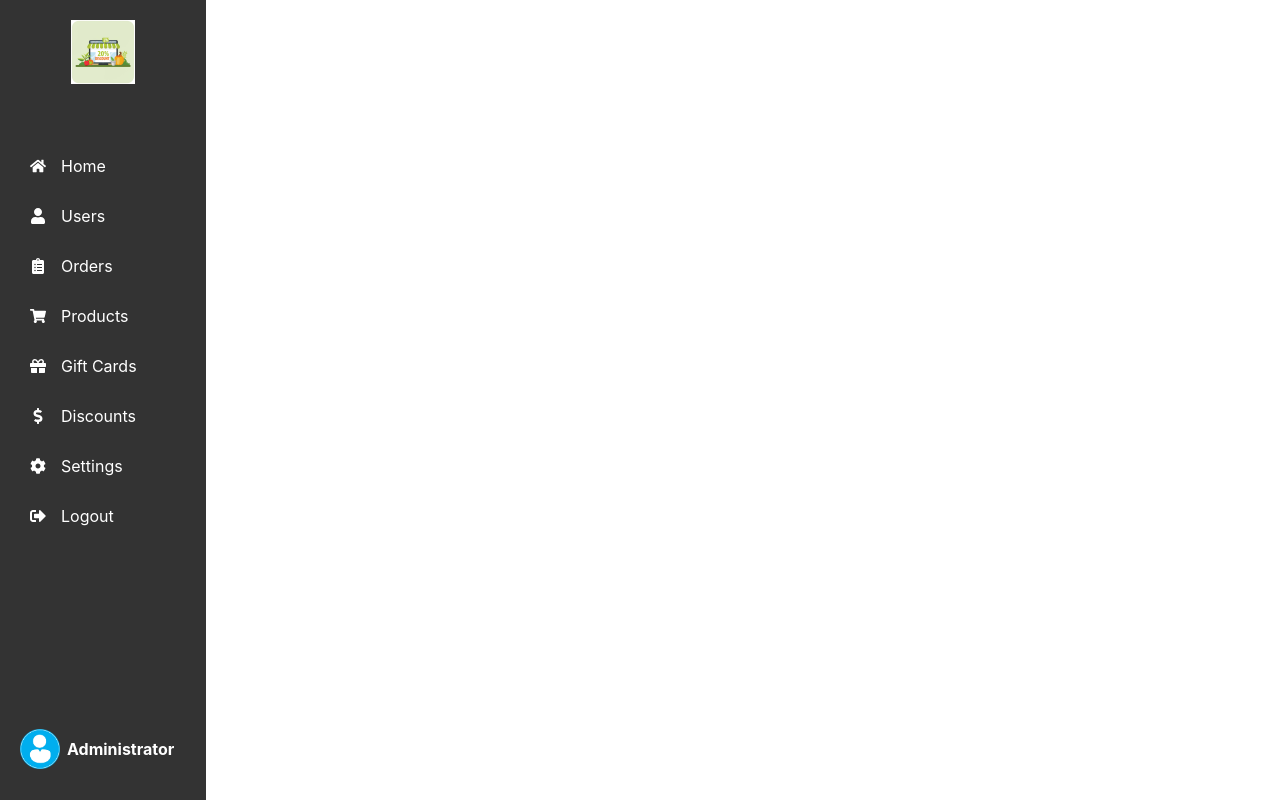
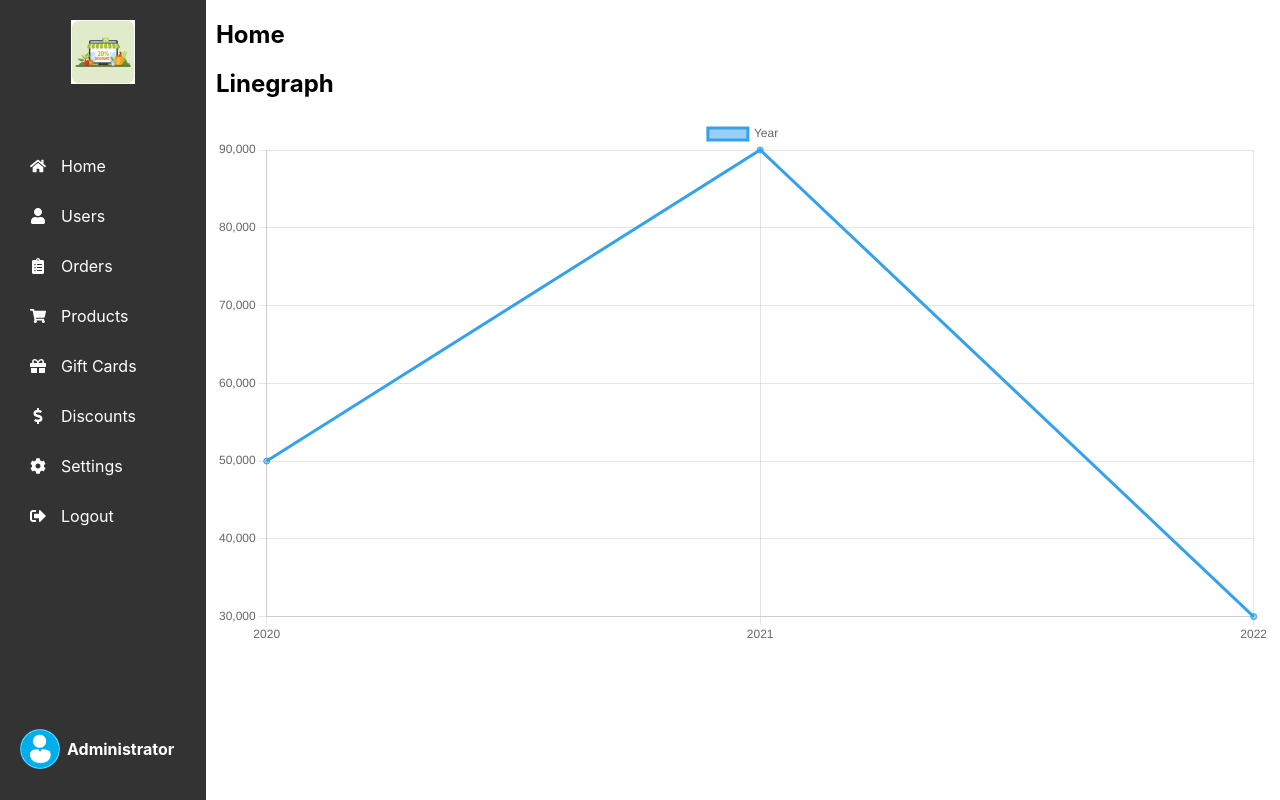
Before and after one commit to Ombito/Admin-dashboard, a React (Create React App) app: page / in a window 1280 px wide. Built offline with nearby package versions, Linux system fonts and the light colour scheme.

Commit message:
Fix: home

```diff
--- a/src/App.js
+++ b/src/App.js
@@ -17,7 +17,7 @@ function App() {
       <div className="content">
         <Routes>
           <Route>
-            <Route path="/dashboard" element={<Home />} />
+            <Route path="/" element={<Home />} />
             <Route path="/products" element={<Products />} />
             <Route path="/orders" element={<Orders />} />
             <Route path="/customers" element={<Users />} />
--- a/src/components/Sidebar/sidebar.jsx
+++ b/src/components/Sidebar/sidebar.jsx
@@ -20,7 +20,7 @@ const Sidebar = () => {
       <div className="sidebar-div">
         <div className='sidebar-hero'>
           <ul className="sidebar-menu">
-            <li onClick={() => handleNavigate('/dashboard')}><FaHome /><span>Home</span></li>
+            <li onClick={() => handleNavigate('/')}><FaHome /><span>Home</span></li>
             <li onClick={() => handleNavigate('/customers')}><FaUser /><span>Users</span></li>
             <li onClick={() => handleNavigate('/orders')}><FaClipboardList /><span>Orders</span></li>
             <li onClick={() => handleNavigate('/products')}><FaShoppingCart /><span>Products</span></li>
```
